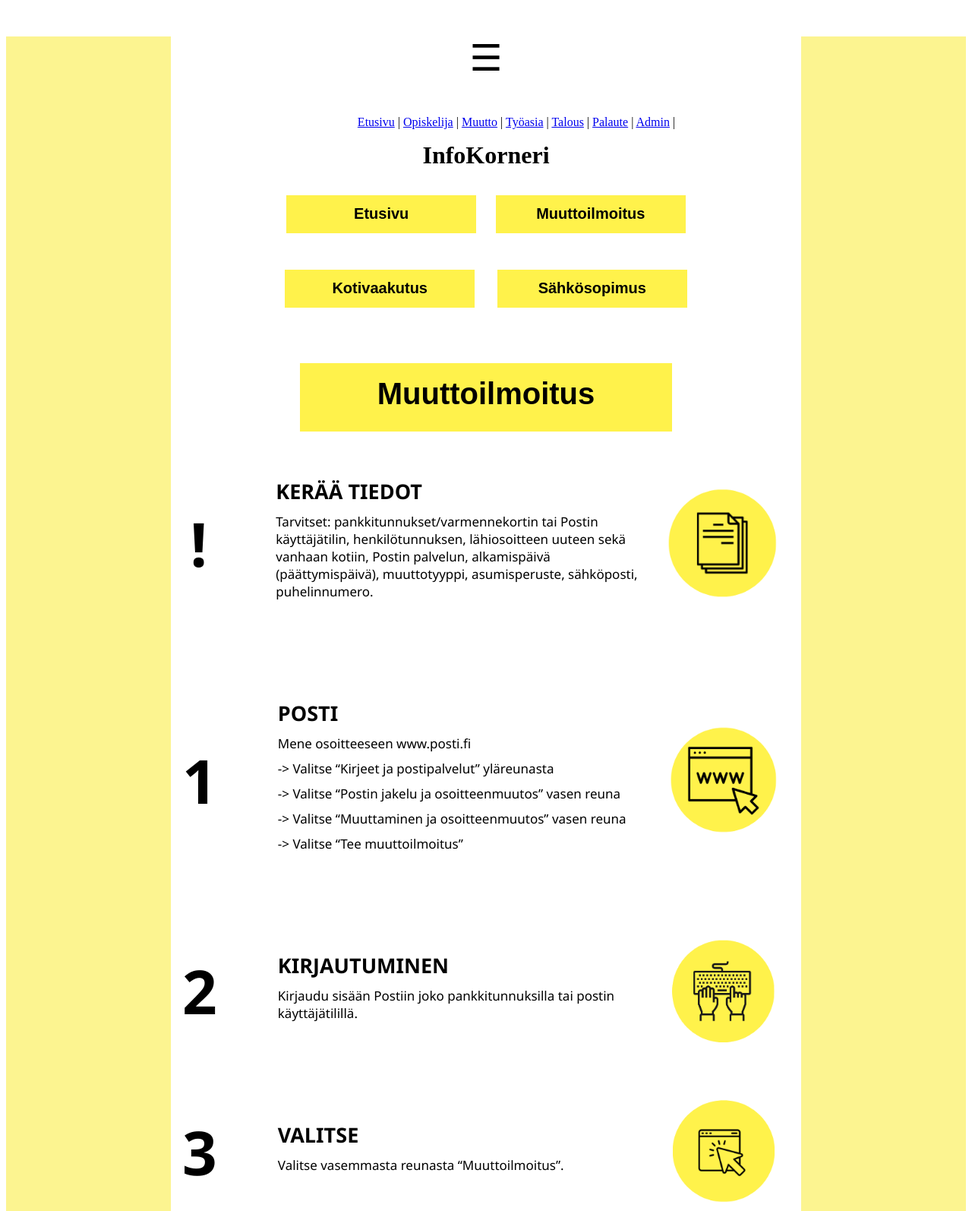
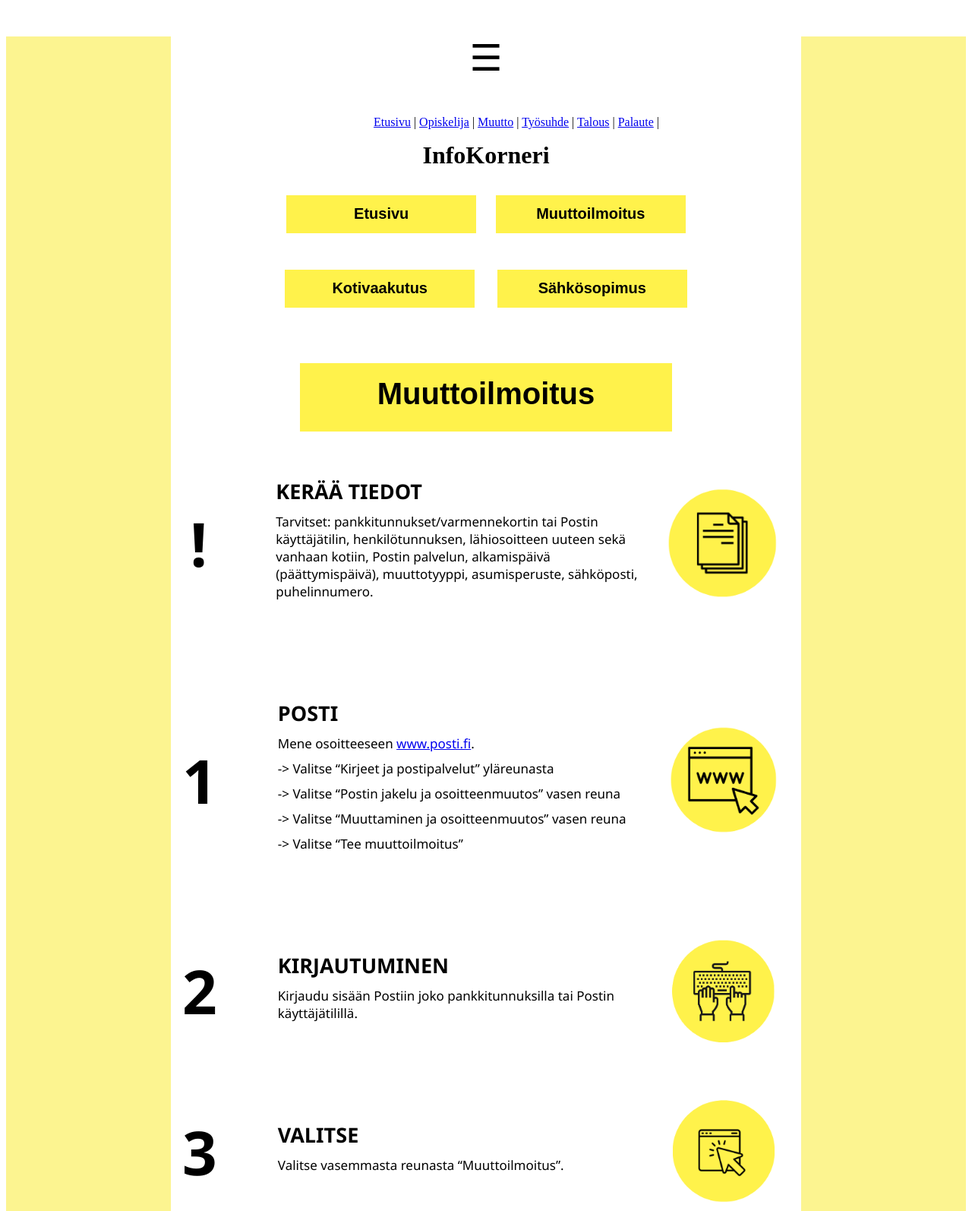
Before and after one commit to opadevelopment/DjangoWebsite, a Django app: page /muutto/ in a window 1280 px wide, after a click that opens the changed part. Shown: the top 1594 px of the page at 76% size. Run offline with Django 4.2, Linux system fonts and the light colour scheme.

Commit message:
Korjattu tekstiä

```diff
--- a/website/templates/base.html
+++ b/website/templates/base.html
@@ -9,24 +9,26 @@
     <header>
         <link rel="stylesheet" type="text/css" href="{% static 'style.css' %}">
         <title>InfoKorneri</title>
+        <div class = "left-column"></div>
         <div class="column">
         <nav class="navigointi">
-            <!-- <a href="{% url 'hello' %}"> <img class="logo" src="{% static 'päivitettylogotxtkeskellä.png' %}" height="100px" width="100px" alt="InfoKorneri"> </a> -->
+
             <div class="menuburger">
                 <p onclick="menu()" style="font-size: xxx-large;" >&#9776;</p>
             </div>
             <ul id="menu" class = "mobile-nav-links" style ="display: none; width: 100%; flex-direction: column;">
-                <!-- <a href="http://127.0.0.1:8000/testi/">Clickaa tästä testisivulle</a> | -->
+
                 <a href="http://127.0.0.1:8000/">Etusivu</a> |
                 <a href="http://127.0.0.1:8000/opiskelija/">Opiskelija</a> |
                 <a href="http://127.0.0.1:8000/muutto/">Muutto</a> |
-                <a href="http://127.0.0.1:8000/tyoasia/">Työasia</a> |
+                <a href="http://127.0.0.1:8000/tyoasia/">Työsuhde</a> |
                 <a href="http://127.0.0.1:8000/talous/">Talous</a> |
                 <a href="http://127.0.0.1:8000/palaute/">Palaute</a> |
-                <a href="http://127.0.0.1:8000/admin/">Admin</a> |
+                <!-- <a href="http://127.0.0.1:8000/admin/">Admin</a> | -->
             </ul>
         </nav>
         </div>
+        <div class="right-column"></div>
     </header>
     <script type="text/javascript">
 
--- a/website/templates/hello.html
+++ b/website/templates/hello.html
@@ -23,7 +23,7 @@
         <img src="{% static 'palikka1.png' %}" alt="Image 1 description">
 
         <div class="circle-item-text">
-          <p>Työasia</p>
+          <p>Työsuhde</p>
         </div>
       </a>
       </div>
--- a/website/templates/muutto.html
+++ b/website/templates/muutto.html
@@ -57,7 +57,7 @@
       <div class="content">
         <div class="header">POSTI</div>
         <div class="text">
-          <div class="text"> Mene osoitteeseen www.posti.fi</div>
+          <div class="text"> Mene osoitteeseen <a href="https://www.posti.fi/fi"> www.posti.fi</a>.</div>
             -> Valitse “Kirjeet ja postipalvelut” yläreunasta </div>
         <div class="text">-> Valitse “Postin jakelu ja osoitteenmuutos” vasen reuna  </div>
         <div class="text">-> Valitse “Muuttaminen ja osoitteenmuutos” vasen reuna </div>
@@ -73,7 +73,7 @@
       <div class="step">2</div>
       <div class="content">
         <div class="header">KIRJAUTUMINEN </div>
-        <div class="text"> Kirjaudu sisään Postiin joko pankkitunnuksilla tai postin käyttäjätilillä.</div>
+        <div class="text"> Kirjaudu sisään Postiin joko pankkitunnuksilla tai Postin käyttäjätilillä.</div>
 
       </div>
       <div class="image-wrapper">
@@ -199,7 +199,7 @@
         <div class="content">
           <div class="header">KILPAILUTA</div>
           <div class="text">Kannattaa kilpailuttaa kotivakuutuksesi esimerkiksi vertaa.fi nettisivulla.</div>
-          <div class="text">Kilpailuttamisesta on lisätietoa saatavilla meidän<a href="http://127.0.0.1:8000/talous/">talous-sivulla.</a></div>
+          <div class="text">Kilpailuttamisesta on lisätietoa saatavilla Infokornerin <a href="http://127.0.0.1:8000/talous/">taloussivulla</a>.</div>
 
         </div>
         <div class="image-wrapper">
@@ -251,7 +251,7 @@
         <div class="content">
           <div class="header">PÄÄTÖS</div>
           <div class="text">Kotivakuutus tulee voimaan joko muuttopäivänä tai erikseen sovittuna päivämääränä.</div>
-          <div class="text">Saat sähköpostiin varmistus viestin lomakkeen lähettämisestä.</div>
+          <div class="text">Saat sähköpostiin varmistusviestin lomakkeen lähettämisestä.</div>
         </div>
         <div class="image-wrapper">
           <img class="image" src="{% static 'päätös.png' %}" alt="Example Image">
@@ -300,8 +300,8 @@
         <div class="step">2</div>
         <div class="content">
           <div class="header">KILPAILUTA </div>
-          <div class="text">Kannattaa kilpailuttaa sähkösopimuksesi esimerkiksi vertaaensin.fi nettisivulla.</div>
-          <div class="text">Kilpailuttamisesta on lisätietoa saatavilla meidän<a href="http://127.0.0.1:8000/talous/">taloussivulla.</a></div>
+          <div class="text">Kannattaa kilpailuttaa sähkösopimuksesi esimerkiksi <a href="https://www.vertaaensin.fi/">vertaaensin.fi</a> nettisivulla.</div>
+          <div class="text">Kilpailuttamisesta on lisätietoa saatavilla meidän <a href="http://127.0.0.1:8000/talous/">taloussivulla</a>.</div>
           <div class="text">(Voit kilpailuttaa sähkön tarjoajien hintoja, mutta et sähkönsiirron tarjoajien hintoja).</div>
         </div>
         <div class="image-wrapper">
@@ -353,7 +353,7 @@
         <div class="content">
           <div class="header">PÄÄTÖS</div>
           <div class="text">Sähkösopimus tulee voimaan sinä päivänä, jonka olet valinnut sähkönsiirron alkamispäiväksi.</div>
-          <div class="text">Saat sähköpostiin varmistus viestin lomakkeen lähettämisestä.</div>
+          <div class="text">Saat sähköpostiin varmistusviestin lomakkeen lähettämisestä.</div>
         </div>
         <div class="image-wrapper">
           <img class="image" src="{% static 'päätös.png' %}" alt="Example Image">
--- a/website/templates/palaute.html
+++ b/website/templates/palaute.html
@@ -8,7 +8,7 @@
     <title> Yhteydenotto </title>
 </head>
 <body class="info-row">
-    <!-- <h1 style="font-family:'Segoe UI', Tahoma, Geneva, Verdana, sans-serif">Kiitos palautteesta!</h1> -->
+
      <div class="keskita">
         <form method="post">
             {% if submitted %}
--- a/website/templates/talous.html
+++ b/website/templates/talous.html
@@ -8,7 +8,11 @@
     <title> Talous sivu</title>
 </head>
 <body class="info-row">
-    <h1>Kilpailuttaminen</h1>
+  <h1 style="text-align: center;">InfoKorneri</h1>
+    <div class="otsikko" id="container1">
+      <h1>Kilpailuttaminen</h1>
+    </div>
+
     <div class="container">
        <div class="div1">
         <div class="box step-box">
--- a/website/templates/tyoasia.html
+++ b/website/templates/tyoasia.html
@@ -5,10 +5,10 @@
 
 <html>
 <head>
-    <title> Työasia sivu</title>
+    <title> Työsuhde sivu</title>
 </head>
 <body class="info-row">
-    <h1>Tämä on työasiasivu</h1>
+    <h1>Tämä on työsuhdesivu</h1>
     <div class="container">
         <img src="{% static 'kesken.png' %}"
         width="500"
```
Also changed, not shown: website/static/base.css (+18 -0 lines), website/templates/opiskelija.html (+4 -4 lines).
